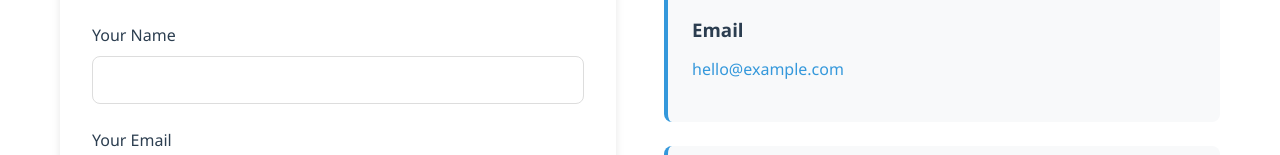
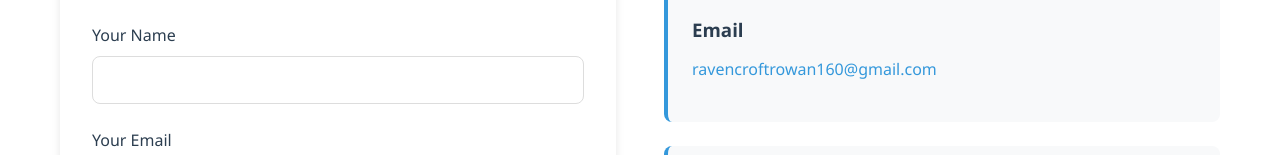
Before and after one commit to ravencroftrowan160-sudo/Blog, a plain HTML site: page contact.html in a window 1280 px wide. Shown: the part 491-646 px from the top of the page. Drawn offline with Linux system fonts and the light colour scheme.

Commit message:
Changed email address in contact.html

```diff
--- a/contact.html
+++ b/contact.html
@@ -65,7 +65,7 @@
 
                 <div class="contact-card">
                     <h3>Email</h3>
-                    <p><a href="mailto:hello@example.com">hello@example.com</a></p>
+                    <p><a href="mailto:ravencroftrowan160@gmail.com">ravencroftrowan160@gmail.com</a></p>
                 </div>
 
                 <div class="contact-card">
```
